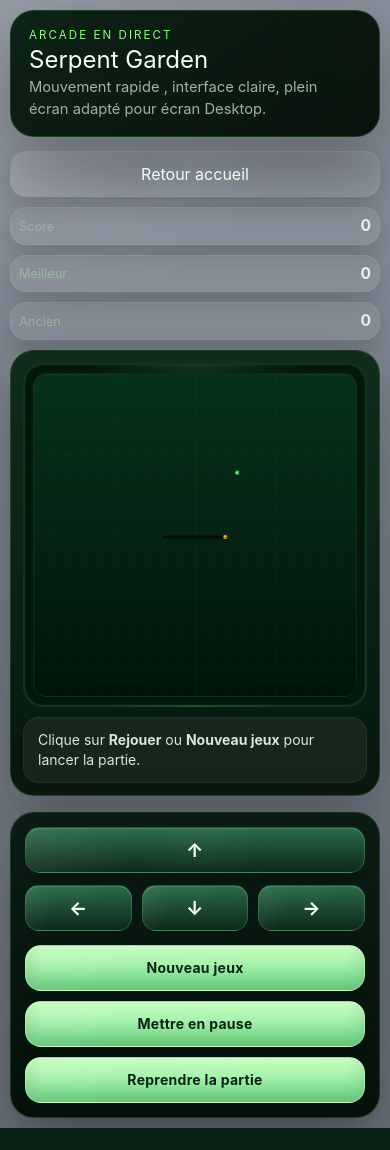
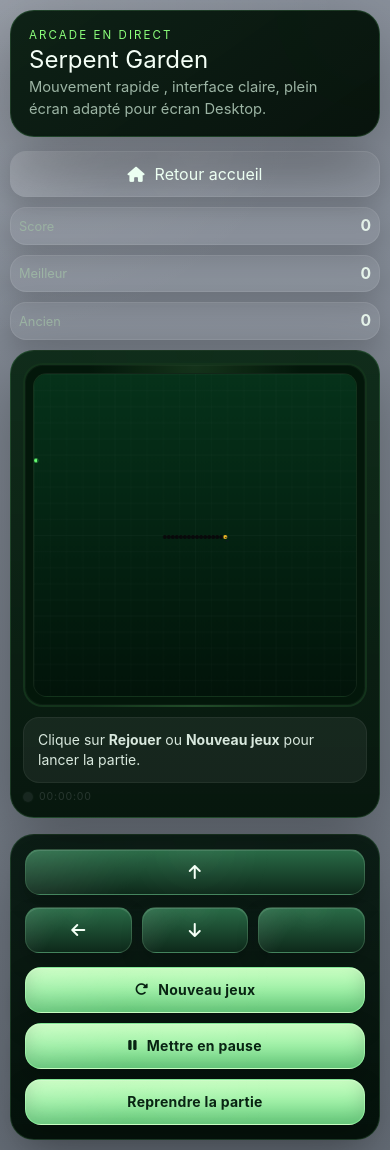
Before and after one commit to Amany944/Serpent-Garden, a PHP site: page /game.html in a window 390 px wide. Before the commit the page ends 1128 px from the top, so only its background shows below. Run offline with PHP 8.4, Linux system fonts and the light colour scheme; data that the repository does not hold is empty.

Commit message:
adding of time after gaming time

```diff
--- a/assets/css/style.css
+++ b/assets/css/style.css
@@ -300,6 +300,11 @@ h1 {
     border-color 0.18s ease;
 }
 
+.game-btn i {
+  flex: 0 0 auto;
+  font-size: 0.95em;
+}
+
 .game-btn::after {
   content: "";
   position: absolute;
@@ -336,6 +341,11 @@ h1 {
 
 .game-btn--desktop-half {
   width: 100%;
+}
+
+.game-btn--primary,
+.game-btn--back {
+  gap: 10px;
 }
 
 .game-btn--back {
@@ -447,6 +457,12 @@ h1 {
 .score-note {
   color: #bfd1c4;
   line-height: 1.7;
+}
+
+.score-note--time {
+  margin-top: 6px;
+  color: #d8ffd7;
+  font-size: 0.96rem;
 }
 
 .score-note--highlight {
@@ -661,6 +677,44 @@ h1 {
   border: 1px solid rgba(255, 255, 255, 0.06);
 }
 
+.game-time-probe {
+  margin-top: 6px;
+  display: inline-flex;
+  align-items: center;
+  gap: 6px;
+  align-self: flex-start;
+  opacity: 0.2;
+  transition: opacity 0.18s ease;
+}
+
+.game-time-probe:hover,
+.game-time-probe:focus-within {
+  opacity: 0.55;
+}
+
+.game-time-probe__button {
+  width: 10px;
+  height: 10px;
+  padding: 0;
+  border: 0;
+  border-radius: 999px;
+  background: rgba(203, 213, 225, 0.42);
+  box-shadow: 0 0 0 1px rgba(255, 255, 255, 0.08);
+  cursor: pointer;
+}
+
+.game-time-probe__button:hover,
+.game-time-probe__button:focus-visible {
+  background: rgba(226, 232, 240, 0.7);
+  outline: none;
+}
+
+.game-time-probe__value {
+  color: rgba(226, 232, 240, 0.72);
+  font-size: 0.7rem;
+  letter-spacing: 0.08em;
+}
+
 .pause-badge {
   position: absolute;
   top: 14px;
@@ -719,6 +773,10 @@ h1 {
   box-shadow:
     0 10px 22px rgba(0, 0, 0, 0.2),
     inset 0 1px 0 rgba(255, 255, 255, 0.12);
+}
+
+.direction-button i {
+  font-size: 1rem;
 }
 
 .direction-button::after {
@@ -1184,6 +1242,10 @@ h1 {
     padding: 12px 14px;
   }
 
+  .game-time-probe__value {
+    font-size: 0.66rem;
+  }
+
   .control-stack {
     max-width: none;
     padding: 14px;
--- a/assets/js/game.js
+++ b/assets/js/game.js
@@ -11,17 +11,22 @@ const finalPrevious = document.getElementById('finalPrevious');
 const finalBest = document.getElementById('finalBest');
 const bestMessage = document.getElementById('bestMessage');
 const gameOverReason = document.getElementById('gameOverReason');
+const recentGameTimeMessage = document.getElementById('recentGameTimeMessage');
 const playAgainButton = document.getElementById('playAgainButton');
 const restartButton = document.getElementById('restartButton');
 const pauseButton = document.getElementById('pauseButton');
 const resumeButton = document.getElementById('resumeButton');
 const pauseBadge = document.getElementById('pauseBadge');
+const timeProbeButton = document.getElementById('timeProbeButton');
+const timeProbeValue = document.getElementById('timeProbeValue');
 
 const GRID = 80;
 let CELL = canvas.width / GRID;
 let BOARD_SIZE = canvas.width;
 const BASE_TICK_MS = 180;
-const MIN_TICK_MS = 100;
+const MIN_TICK_MS = 108;
+const APPLES_PER_SPEED_STEP = 10;
+const TICK_REDUCTION_PER_STEP = 12;
 
 const DIRECTIONS = {
   up: { x: 0, y: -1 },
@@ -40,6 +45,8 @@ const STATE = {
   bestScore: 0,
   timer: null,
   currentTick: BASE_TICK_MS,
+  timeStartedAt: 0,
+  elapsedMs: 0,
   running: false,
   paused: false,
   gameOver: false,
@@ -75,6 +82,66 @@ function cloneDirection(dir) {
   return { x: dir.x, y: dir.y };
 }
 
+function formatGameTime(totalMs) {
+  const totalSeconds = Math.max(0, Math.floor(totalMs / 1000));
+  const hours = String(Math.floor(totalSeconds / 3600)).padStart(2, '0');
+  const minutes = String(Math.floor((totalSeconds % 3600) / 60)).padStart(2, '0');
+  const seconds = String(totalSeconds % 60).padStart(2, '0');
+  return `${hours}:${minutes}:${seconds}`;
+}
+
+function formatRecentGameDuration(totalMs) {
+  const totalSeconds = Math.max(0, Math.floor(totalMs / 1000));
+  const hours = Math.floor(totalSeconds / 3600);
+  const minutes = Math.floor((totalSeconds % 3600) / 60);
+  const seconds = totalSeconds % 60;
+
+  if (hours > 0) {
+    return `${String(hours).padStart(2, '0')} h ${String(minutes).padStart(2, '0')} min ${String(seconds).padStart(2, '0')} s`;
+  }
+
+  return `${String(minutes).padStart(2, '0')} min ${String(seconds).padStart(2, '0')} s`;
+}
+
+function getElapsedGameMs() {
+  if (!STATE.started) {
+    return STATE.elapsedMs;
+  }
+
+  if (STATE.timeStartedAt) {
+    return STATE.elapsedMs + (Date.now() - STATE.timeStartedAt);
+  }
+
+  return STATE.elapsedMs;
+}
+
+function updateTimeProbeDisplay() {
+  if (!timeProbeValue) {
+    return;
+  }
+
+  const formatted = formatGameTime(getElapsedGameMs());
+  timeProbeValue.textContent = formatted;
+  timeProbeValue.value = formatted;
+  if (timeProbeButton) {
+    timeProbeButton.title = `Temps de jeu : ${formatted}`;
+    timeProbeButton.setAttribute('aria-label', `Afficher le temps de jeu : ${formatted}`);
+  }
+}
+
+function startGameClock() {
+  STATE.timeStartedAt = Date.now();
+  updateTimeProbeDisplay();
+}
+
+function stopGameClock() {
+  if (STATE.timeStartedAt) {
+    STATE.elapsedMs += Date.now() - STATE.timeStartedAt;
+    STATE.timeStartedAt = 0;
+  }
+  updateTimeProbeDisplay();
+}
+
 function resizeCanvas({ rerender = true } = {}) {
   if (!boardFrame) {
     return;
@@ -103,16 +170,8 @@ function resizeCanvas({ rerender = true } = {}) {
 }
 
 function getTickMs(score) {
-  if (score < 11) {
-    return BASE_TICK_MS;
-  }
-
-  if (score < 20) {
-    return 170;
-  }
-
-  const extraSteps = Math.floor((score - 20) / 10) + 1;
-  return Math.max(MIN_TICK_MS, 162 - ((extraSteps - 1) * 8));
+  const speedSteps = Math.floor(score / APPLES_PER_SPEED_STEP);
+  return Math.max(MIN_TICK_MS, BASE_TICK_MS - (speedSteps * TICK_REDUCTION_PER_STEP));
 }
 
 function syncSpeed() {
@@ -173,6 +232,10 @@ function chooseApplePosition() {
   }
 
   return freeCells[Math.floor(Math.random() * freeCells.length)];
+}
+
+function spawnApple() {
+  STATE.apple = chooseApplePosition();
 }
 
 function initialSnake() {
@@ -262,6 +325,8 @@ function endGame(reason) {
     return;
   }
 
+  stopGameClock();
+  const recentGameDuration = formatRecentGameDuration(getElapsedGameMs());
   STATE.gameOver = true;
   STATE.running = false;
   STATE.paused = false;
@@ -269,6 +334,9 @@ function endGame(reason) {
   syncPauseButtons();
   gameMessage.textContent = reason;
   gameOverReason.textContent = reason;
+  if (recentGameTimeMessage) {
+    recentGameTimeMessage.textContent = `Cette recente partie a dure ${recentGameDuration}.`;
+  }
 
   apiSaveScore(STATE.score)
     .then((payload) => {
@@ -336,7 +404,7 @@ function moveSnake() {
 
   if (willEatApple) {
     STATE.score += 1;
-    STATE.apple = chooseApplePosition();
+    spawnApple();
     if (STATE.score > STATE.bestScore) {
       STATE.bestScore = STATE.score;
     }
@@ -371,8 +439,10 @@ function resetGame() {
   STATE.snake = initialSnake();
   STATE.direction = cloneDirection(DIRECTIONS.right);
   STATE.nextDirection = cloneDirection(DIRECTIONS.right);
-  STATE.apple = chooseApplePosition();
+  spawnApple();
   STATE.score = 0;
+  STATE.timeStartedAt = 0;
+  STATE.elapsedMs = 0;
   STATE.running = false;
   STATE.paused = false;
   STATE.gameOver = false;
@@ -382,7 +452,11 @@ function resetGame() {
   gameOverOverlay.dataset.visible = 'false';
   gameOverOverlay.classList.remove('is-open');
   gameMessage.innerHTML = 'Clique sur <strong>Rejouer</strong> ou <strong>Nouveau jeux</strong> pour lancer la partie.';
+  if (recentGameTimeMessage) {
+    recentGameTimeMessage.textContent = 'Cette recente partie a dure 00 min 00 s.';
+  }
   updateStatus();
+  updateTimeProbeDisplay();
   syncPauseButtons();
   render();
 }
@@ -393,6 +467,7 @@ function startGame() {
   STATE.running = true;
   STATE.paused = false;
   STATE.currentTick = getTickMs(STATE.score);
+  startGameClock();
   startTimer();
   syncPauseButtons();
   gameMessage.innerHTML = 'La partie a commence. Observe le serpent se deplacer lentement.';
@@ -403,6 +478,7 @@ function pauseGame() {
     return;
   }
 
+  stopGameClock();
   STATE.paused = true;
   STATE.running = false;
   stopTimer();
@@ -417,6 +493,7 @@ function resumeGame() {
 
   STATE.paused = false;
   STATE.running = true;
+  startGameClock();
   startTimer();
   syncPauseButtons();
   gameMessage.innerHTML = 'La partie reprend.';
@@ -449,6 +526,9 @@ restartButton.addEventListener('click', startGame);
 playAgainButton.addEventListener('click', startGame);
 pauseButton.addEventListener('click', pauseGame);
 resumeButton.addEventListener('click', resumeGame);
+timeProbeButton?.addEventListener('click', () => {
+  updateTimeProbeDisplay();
+});
 
 window.addEventListener('resize', () => {
   resizeCanvas();
@@ -480,5 +560,6 @@ apiStats()
 });
 
 window.addEventListener('beforeunload', () => {
+  stopGameClock();
   stopTimer();
 });
--- a/game.html
+++ b/game.html
@@ -4,6 +4,8 @@
   <meta charset="utf-8">
   <meta name="viewport" content="width=device-width, initial-scale=1">
   <title>Serpent Garden | Jeu</title>
+  <link rel="preconnect" href="https://cdnjs.cloudflare.com">
+  <link rel="stylesheet" href="https://cdnjs.cloudflare.com/ajax/libs/font-awesome/6.7.2/css/all.min.css" integrity="sha512-Evv84Mr4kqVGRNSgIGL/F/aIDqQb7xQ2vcrdIwxfjThSH8CSR7PBEakCr51Ck+w+/U6swU2Im1vVX0SVk9ABhg==" crossorigin="anonymous" referrerpolicy="no-referrer">
   <link rel="stylesheet" href="assets/css/tailwind.css">
   <link rel="stylesheet" href="assets/css/style.css">
 </head>
@@ -15,7 +17,7 @@
       <p class="game-brand__text">Mouvement rapide , interface claire, plein écran adapté pour écran Desktop.</p>
     </div>
     <div class="game-stats">
-      <a class="justify-center w-full back-link game-btn game-btn--back sm:w-auto sm:justify-start" href="index.html">Retour accueil</a>
+      <a class="justify-center w-full back-link game-btn game-btn--back sm:w-auto sm:justify-start" href="index.html"><i class="fa-solid fa-house"></i><span>Retour accueil</span></a>
       <div class="justify-between w-full status-pill status-pill--compact sm:w-auto sm:justify-start"><span>Score</span><strong id="scoreLive">0</strong></div>
       <div class="justify-between w-full status-pill status-pill--compact sm:w-auto sm:justify-start"><span>Meilleur</span><strong id="bestLive">0</strong></div>
       <div class="justify-between w-full status-pill status-pill--compact sm:w-auto sm:justify-start"><span>Ancien</span><strong id="previousLive">0</strong></div>
@@ -25,23 +27,28 @@
   <main class="h-full min-h-0 gap-3 game-layout md:gap-4">
     <section class="w-full p-2 board-shell sm:p-3 md:p-4">
       <div class="p-2 board-frame sm:p-2 md:p-3">
-        <canvas id="snakeCanvas" class="snake-canvas" width="640" height="640" aria-label="Zone de jeu"></canvas>
+        <canvas id="snakeCanvas" class="snake-canvas" width="128" height="640" aria-label="Zone de jeu"></canvas>
         <div class="pause-badge" id="pauseBadge" hidden>Jeu en pause</div>
       </div>
       <div class="py-2 mt-2 text-sm game-message sm:text-base md:mt-3 md:py-3" id="gameMessage">Clique sur <strong>Rejouer</strong> ou <strong>Nouveau jeux</strong> pour lancer la partie.</div>
+      <div class="game-time-probe" aria-label="Temps de jeu">
+        <button class="game-time-probe__button" id="timeProbeButton" type="button" aria-label="Afficher le temps de jeu" title="Afficher le temps de jeu"></button>
+        <output class="game-time-probe__value" id="timeProbeValue px-[8px]">00:00:00</output>
+      </div>
     </section>
 
     <aside class="w-full control-stack" aria-label="Controle du serpent">
-      <button class="w-full direction-button direction-button--up game-btn game-btn--arrow" data-direction="up" type="button">&uarr;</button>
+      <button class="w-full direction-button direction-button--up game-btn game-btn--arrow" data-direction="up" type="button" aria-label="Monter"><i class="fa-solid fa-arrow-up"></i></button>
       <div class="w-full direction-row">
-        <button class="direction-button game-btn game-btn--arrow" data-direction="left" type="button">&larr;</button>
-        <button class="direction-button game-btn game-btn--arrow" data-direction="down" type="button">&darr;</button>
-        <button class="direction-button game-btn game-btn--arrow" data-direction="right" type="button">&rarr;</button>
+        <button class="direction-button game-btn game-btn--arrow" data-direction="left" type="button" aria-label="Aller a gauche"><i class="fa-solid fa-arrow-left"></i></button>
+        <button class="direction-button game-btn game-btn--arrow" data-direction="down" type="button" aria-label="Descendre"><i class="fa-solid fa-arrow-down"></i></button>
+        <button class="direction-button game-btn game-btn--arrow" data-direction="right" type="button" aria-label="Aller a droite"></button>
       </div>
-      <div class="control-actions grid grid-cols-1 gap-2 sm:gap-3">
-        <button class="w-full text-sm sm:text-base menu-button menu-button--primary game-btn game-btn--primary game-btn--desktop-half" id="restartButton" type="button">Nouveau jeux</button>
-        <button class="w-full text-sm sm:text-base menu-button menu-button--primary game-btn game-btn--primary game-btn--desktop-half" id="pauseButton" type="button">Mettre en pause</button>
-        <button class="w-full text-sm sm:text-base menu-button menu-button--primary game-btn game-btn--primary game-btn--desktop-half" id="resumeButton" type="button" hidden>Reprendre la partie</button>
+      <div class="grid grid-cols-1 gap-2 control-actions sm:gap-3">
+        <button class="w-full text-sm sm:text-base menu-button menu-button--primary game-btn game-btn--primary game-btn--desktop-half" id="restartButton" type="button"><i class=" fa-solid fa-rotate-right"></i><span>Nouveau jeux</span></button>
+        <button class="w-full text-sm sm:text-base menu-button menu-button--primary game-btn game-btn--primary game-btn--desktop-half" id="pauseButton" type="button"><i class="fa-solid fa-pause"></i><span>Mettre en pause</span></button>
+        <button class="w-full text-sm sm:text-base menu-button menu-button--primary game-btn game-btn--primary game-btn--desktop-half" id="resumeButton" type="button" hidden><span>Reprendre la partie</span></button>
+
       </div>
     </aside>
   </main>
@@ -51,6 +58,7 @@
       <p class="score-kicker">Partie terminée</p>
       <h2 id="gameOverTitle">Partie terminée, cher gameur !.</h2>
       <p class="score-note" id="gameOverReason">Ton serpent a touché un bord ou s'est croisé avec lui-meme.</p>
+      <p class="score-note score-note--time" id="recentGameTimeMessage">Cette recente partie a duré 00 min 00 s.</p>
       <div class="score-meta score-meta--wide">
         <div>
           <span>Nouveau score</span>
@@ -67,8 +75,8 @@
       </div>
       <p class="score-note score-note--highlight" id="bestMessage"></p>
       <div class="flex flex-col gap-3 score-actions sm:flex-row">
-        <button class="w-full menu-button menu-button--primary game-btn game-btn--primary game-btn--desktop-half" id="playAgainButton" type="button">Rejouer</button>
-        <a class="w-full text-center menu-button game-btn game-btn--back" href="index.html">Accueil</a>
+        <button class="w-full menu-button menu-button--primary game-btn game-btn--primary game-btn--desktop-half" id="playAgainButton" type="button"><i class="fa-solid fa-play"></i><span>Rejouer</span></button>
+        <a class="w-full text-center menu-button game-btn game-btn--back" href="index.html"><i class="fa-solid fa-house"></i><span>Accueil</span></a>
       </div>
     </div>
   </section>
```
